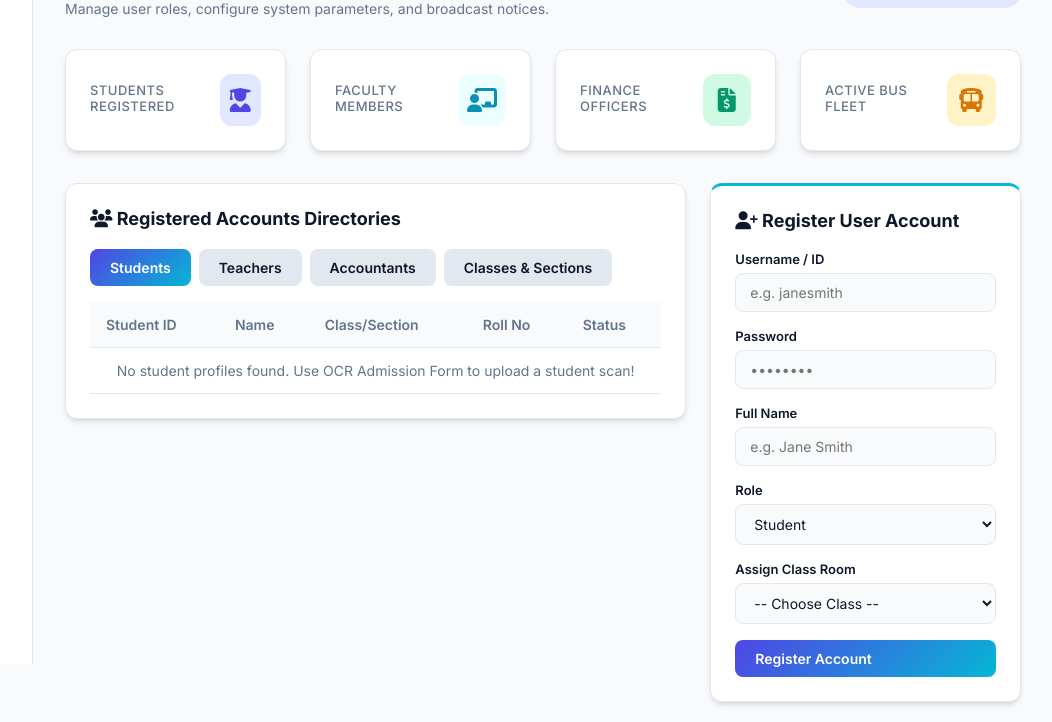
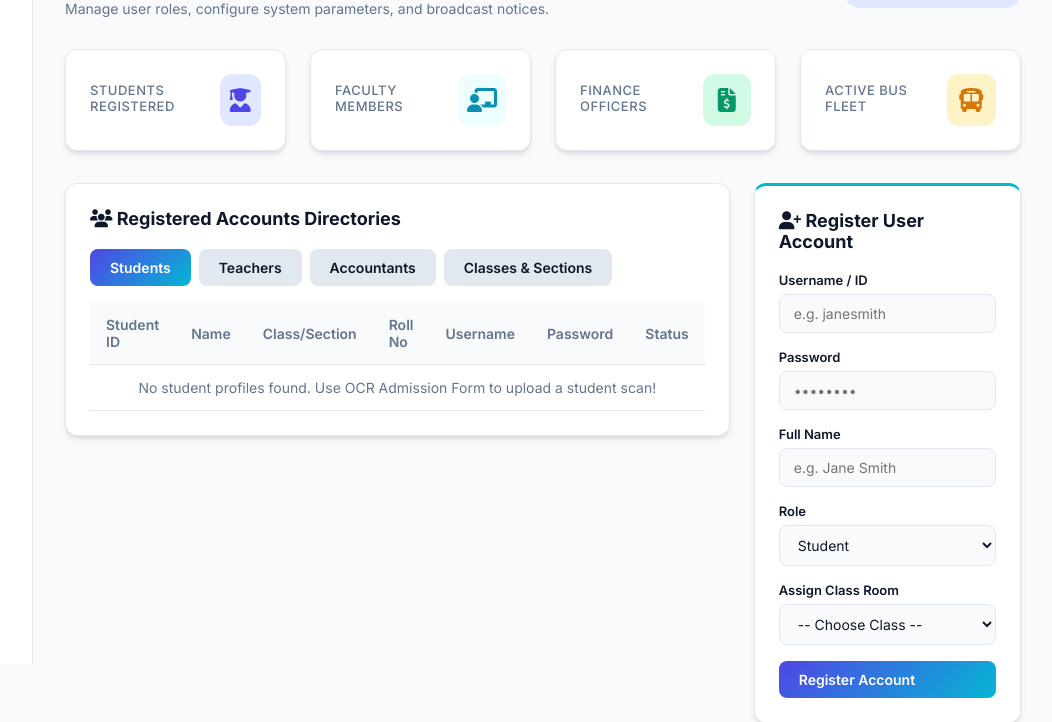
Before and after one commit to ashishkumarkasani21-create/school-os, a Django app: template templates/reports/admin_dashboard.html in a window 1280 px wide. Shown: the part 136-858 px from the top of the page, without its empty margins (227-1279 px from the left). Run offline with Django 5.2, Linux system fonts and the light colour scheme; the template is opened without the code that fills it, so the values that code supplies are empty.

Commit message:
feat: Add Username and Password columns to Student and Accountant dashboard directories

```diff
--- a/templates/reports/admin_dashboard.html
+++ b/templates/reports/admin_dashboard.html
@@ -79,6 +79,8 @@
                             <th>Name</th>
                             <th>Class/Section</th>
                             <th>Roll No</th>
+                            <th>Username</th>
+                            <th>Password</th>
                             <th>Status</th>
                         </tr>
                     </thead>
@@ -89,10 +91,12 @@
                                 <td>{{ stu.user.get_full_name|default:stu.user.username }}</td>
                                 <td>{{ stu.class_room|default:"Unassigned" }}</td>
                                 <td>{{ stu.roll_number|default:"-" }}</td>
+                                <td><code>{{ stu.user.username }}</code></td>
+                                <td><code>school123</code></td>
                                 <td><span class="text-success"><i class="fa-solid fa-circle-check"></i> Active</span></td>
                             </tr>
                         {% empty %}
-                            <tr><td colspan="5" style="text-align: center; color: var(--text-muted);">No student profiles found. Use OCR Admission Form to upload a student scan!</td></tr>
+                            <tr><td colspan="7" style="text-align: center; color: var(--text-muted);">No student profiles found. Use OCR Admission Form to upload a student scan!</td></tr>
                         {% endfor %}
                     </tbody>
                 </table>
@@ -135,6 +139,8 @@
                         <tr>
                             <th>Employee ID</th>
                             <th>Name</th>
+                            <th>Username</th>
+                            <th>Password</th>
                             <th>Access Level</th>
                         </tr>
                     </thead>
@@ -143,10 +149,12 @@
                             <tr>
                                 <td><code>{{ acc.employee_id }}</code></td>
                                 <td>{{ acc.user.get_full_name|default:acc.user.username }}</td>
+                                <td><code>{{ acc.user.username }}</code></td>
+                                <td><code>school123</code></td>
                                 <td>Finance Lead</td>
                             </tr>
                         {% empty %}
-                            <tr><td colspan="3" style="text-align: center; color: var(--text-muted);">No accountants found.</td></tr>
+                            <tr><td colspan="5" style="text-align: center; color: var(--text-muted);">No accountants found.</td></tr>
                         {% endfor %}
                     </tbody>
                 </table>
```
